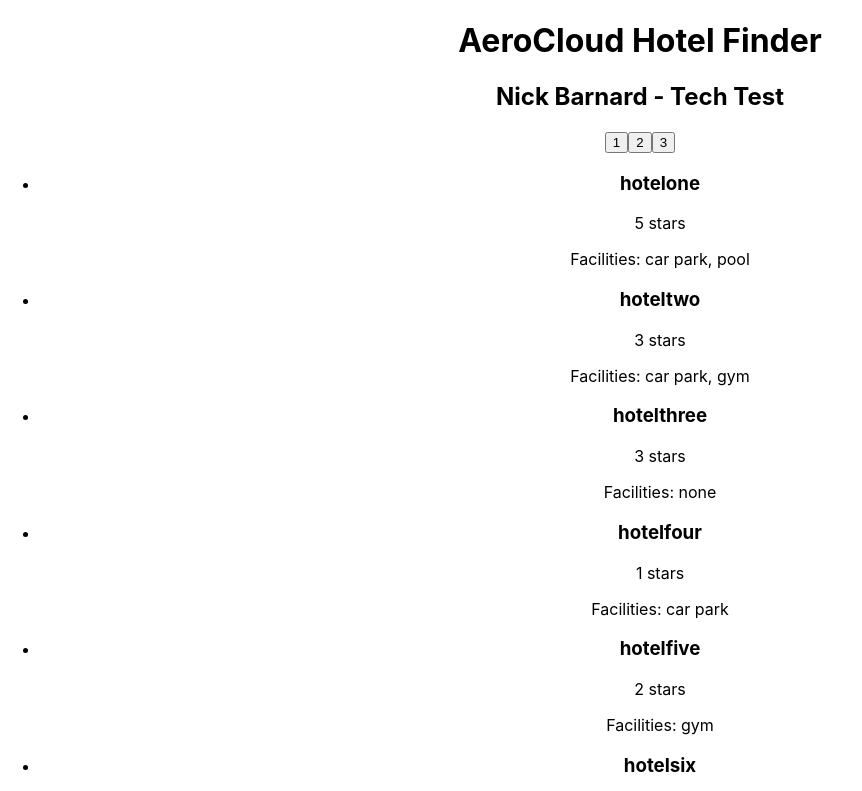
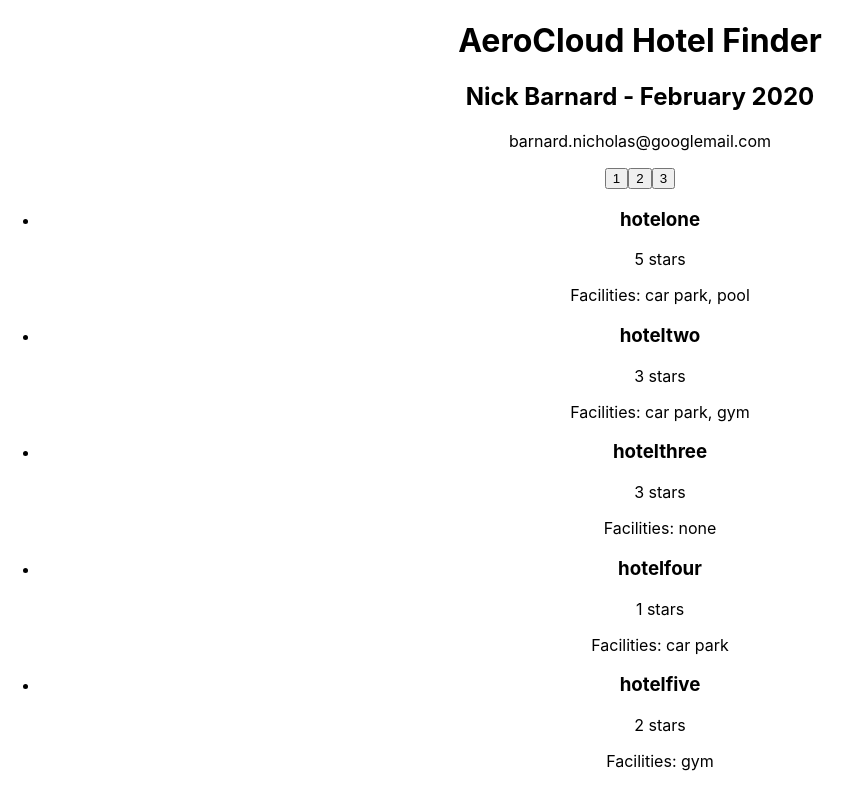
Before and after one commit to barnardnicholas/aerocloud-hotel-filter, a React (Create React App) app: page / in a window 1280 px wide. Shown: the top 791 px of the page, without its empty margins (0-862 px from the left). Built offline with nearby package versions, Linux system fonts and the light colour scheme.

Commit message:
add contact details to header

```diff
--- a/src/components/Header.js
+++ b/src/components/Header.js
@@ -4,7 +4,8 @@ const Header = () => {
   return (
     <header>
       <h1>AeroCloud Hotel Finder</h1>
-      <h2>Nick Barnard - Tech Test</h2>
+      <h2>Nick Barnard - February 2020</h2>
+      <p>barnard.nicholas@googlemail.com</p>
     </header>
   );
 };
```
